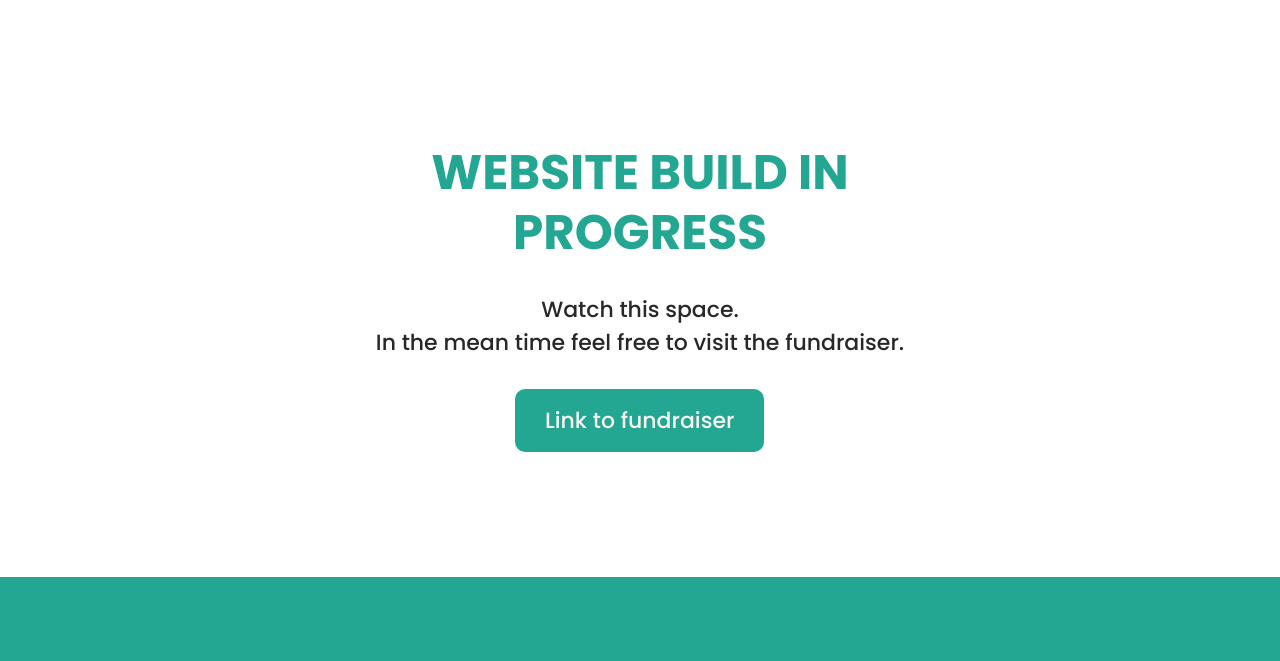
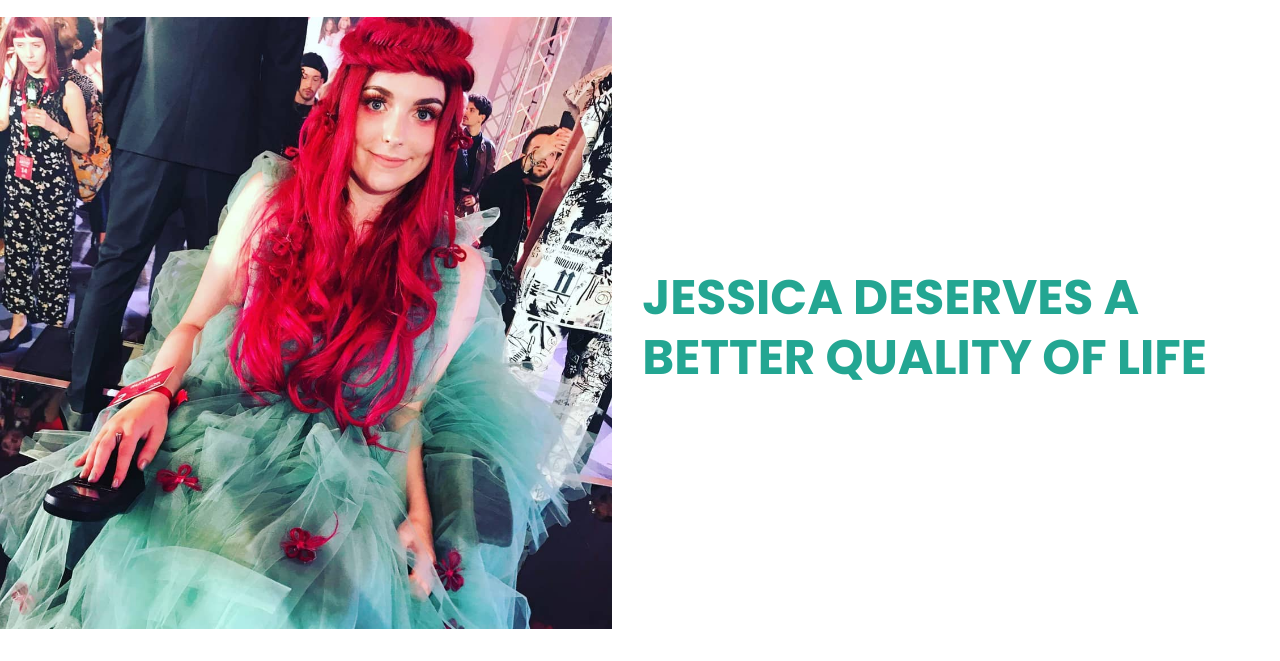
Before and after one commit to emelinelawford/jessica, a website: page dist/index.html in a window 1280 px wide. Shown: the part 111-772 px from the top of the page. Drawn offline with Linux system fonts and the light colour scheme.

Commit message:
Hero - version 1 - mobile first

```diff
--- a/src/scss/modules/_vars.scss
+++ b/src/scss/modules/_vars.scss
@@ -25,6 +25,6 @@ $desktop-unit: 30px;
 $desktop-unit-double: $desktop-unit * 2;
 $desktop-unit-half: $desktop-unit / 2;
 
-$mobile-unit: 20px;
-$mobile-unit-double: $mobile-unit * 2;
-$mobile-unit-half: $mobile-unit / 2;
+$unit: 20px;
+$unit-double: $unit * 2;
+$unit-half: $unit / 2;
--- a/src/scss/partials/_main.scss
+++ b/src/scss/partials/_main.scss
@@ -1,20 +1,48 @@
 main{
     display:flex;
     justify-content: center;
-    align-items: center;
-    height: 70vh;
 
-    .container{
+    .hero{
         display: flex;
-        justify-content: center;
-        align-items: center;
-        flex-wrap: wrap;
-        flex-direction: column;
-        width: 32em;
+        flex-flow: column;
+        margin-bottom: $unit-double;
 
-        h1, p, a{
-            margin: $desktop-unit-half;
-            text-align: center;
+        .hero-img{
+
+            img{
+                width: 100%;
+            }
+        }
+
+        .hero-copy{
+            padding: $unit;
+        }
+
+    }
+}
+
+@media (min-width: 720px){
+    main{
+        .hero{
+            align-items: center;
+            flex-flow: row;
+            max-width:1280px;
+            margin-bottom: $desktop-unit-double;
+
+            .hero-img{
+
+                img{
+                }
+            }
+
+            .hero-copy{
+                padding: $desktop-unit;
+
+                h1{
+                    text-align: left;
+                }
+            }
+
         }
     }
-}
+  }
```
Also changed, not shown: dist/assets/css/style.css, dist/assets/css/style.min.css, dist/assets/img/jessica.jpg (added), dist/index.html, 1 other file.
